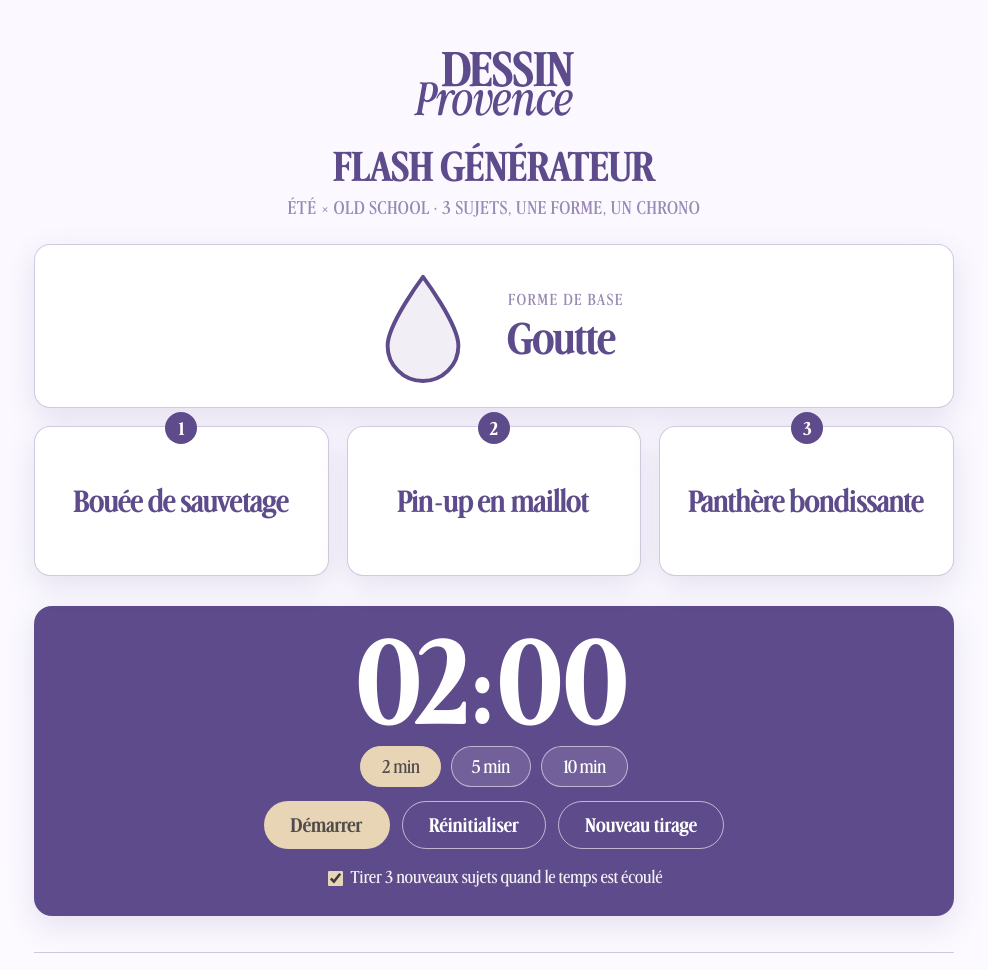
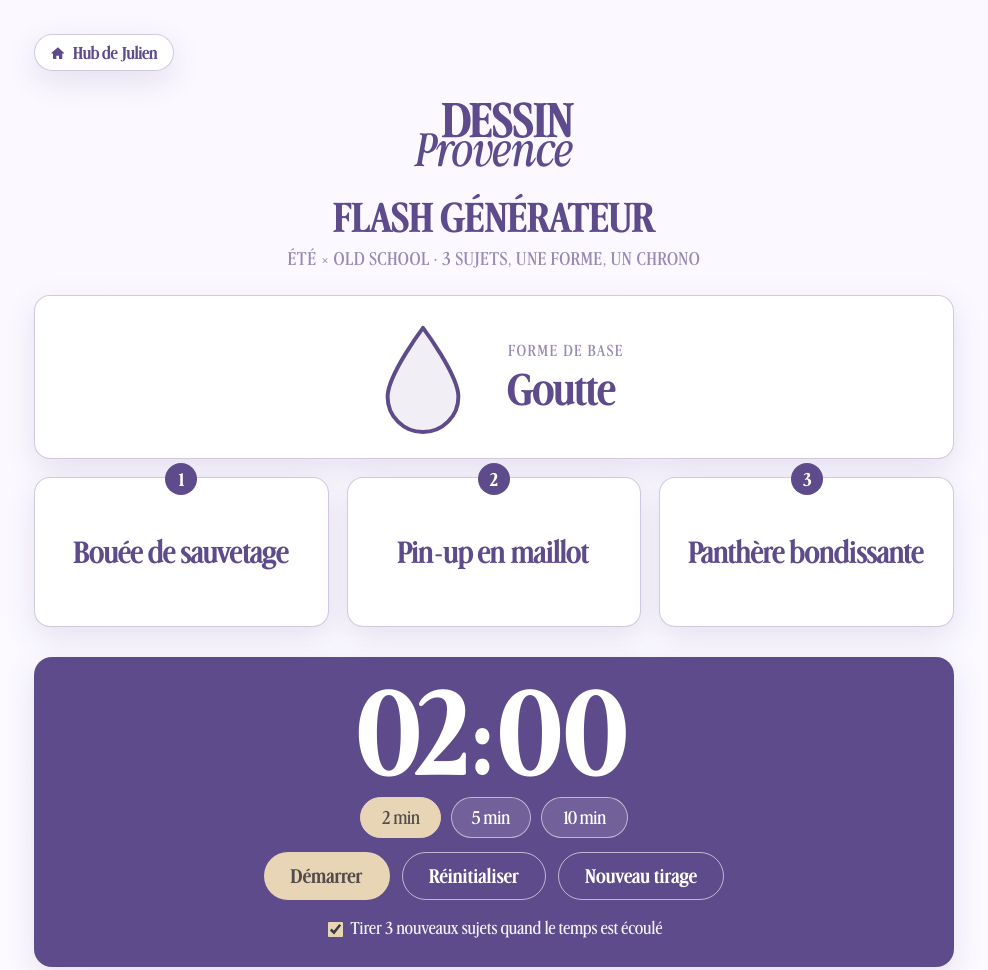
Before and after one commit to MrROUXEL/flash-generateur, a plain HTML site: page julindien/flash-generateur/index.html in a window 1280 px wide. Shown: the top 970 px of the page, without its empty margins (146-1134 px from the left). Drawn offline with Linux system fonts and the light colour scheme.

Commit message:
Add files via upload

```diff
--- a/julindien/flash-generateur/index.html
+++ b/julindien/flash-generateur/index.html
@@ -175,10 +175,23 @@
   .file-label{display:inline-block;cursor:pointer;font-family:'Advercase',sans-serif;font-weight:700;font-size:14px;border-radius:10px;padding:10px 16px;background:var(--beige);color:var(--sombre);}
   .file-label:hover{filter:brightness(.97);}
   .file-label input{display:none;}
+
+  /* ---- bouton retour ---- */
+  .home-btn{display:inline-flex;align-items:center;gap:7px;text-decoration:none;
+    font-family:'Advercase',sans-serif;font-weight:700;font-size:14px;color:var(--violet);
+    background:var(--blanc);border:1px solid rgba(153,138,181,.45);border-radius:22px;
+    padding:8px 15px;box-shadow:var(--ombre);margin-bottom:14px;transition:background .12s,color .12s;}
+  .home-btn:hover{background:var(--violet);color:#fff;}
+  .home-btn svg{width:16px;height:16px;fill:currentColor;}
 </style>
 </head>
 <body>
 <div class="wrap">
+  <a class="home-btn" href="/julindien/">
+    <svg viewBox="0 0 24 24" aria-hidden="true"><path d="M12 3.2 2.6 11.3a1 1 0 0 0 1.3 1.5l.6-.5V20a1 1 0 0 0 1 1h4v-5h4v5h4a1 1 0 0 0 1-1v-7.7l.6.5a1 1 0 1 0 1.3-1.5L12 3.2Z"/></svg>
+    Hub de Julien
+  </a>
+
   <header>
     <div class="logo"><svg id="Calque_1" data-name="Calque 1" xmlns="http://www.w3.org/2000/svg" viewBox="0 0 515.86 232.46">
   <g>
```
Also changed, not shown: julindien/index.html (+1 -1 lines).
